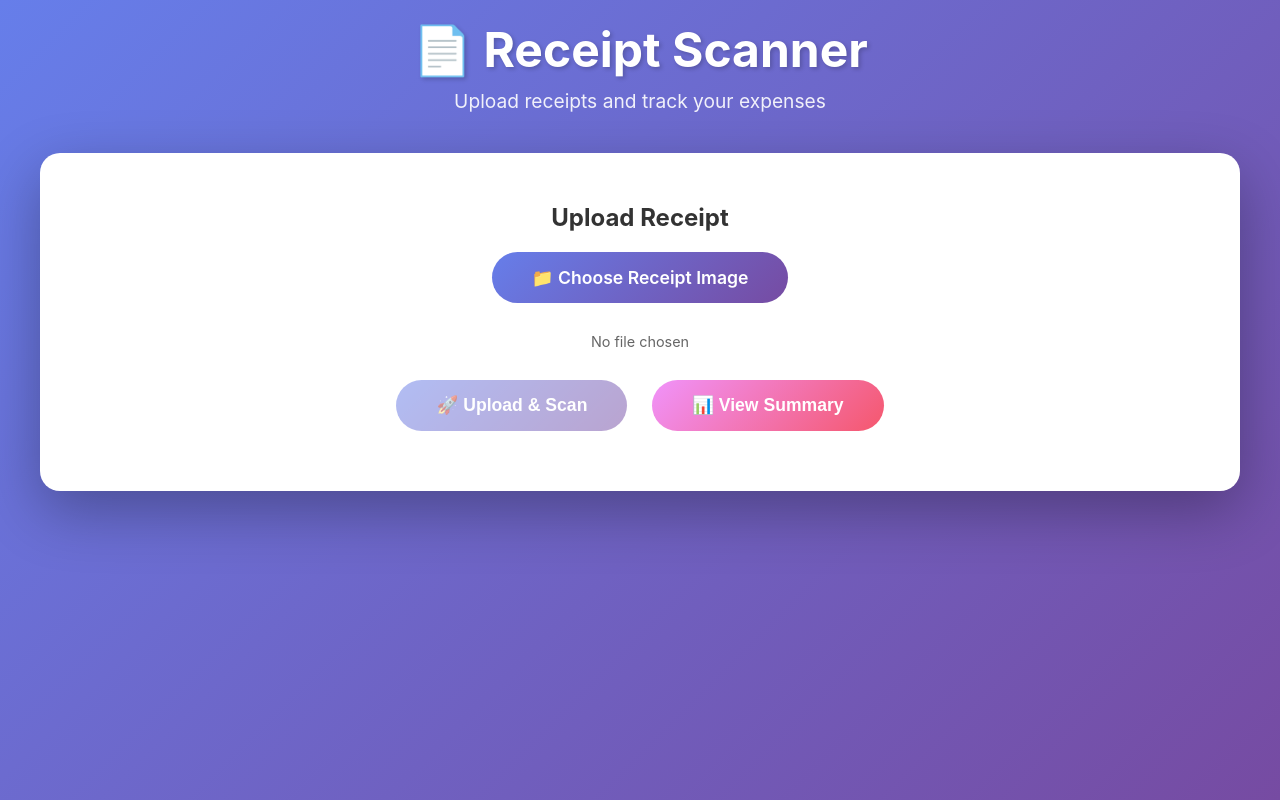
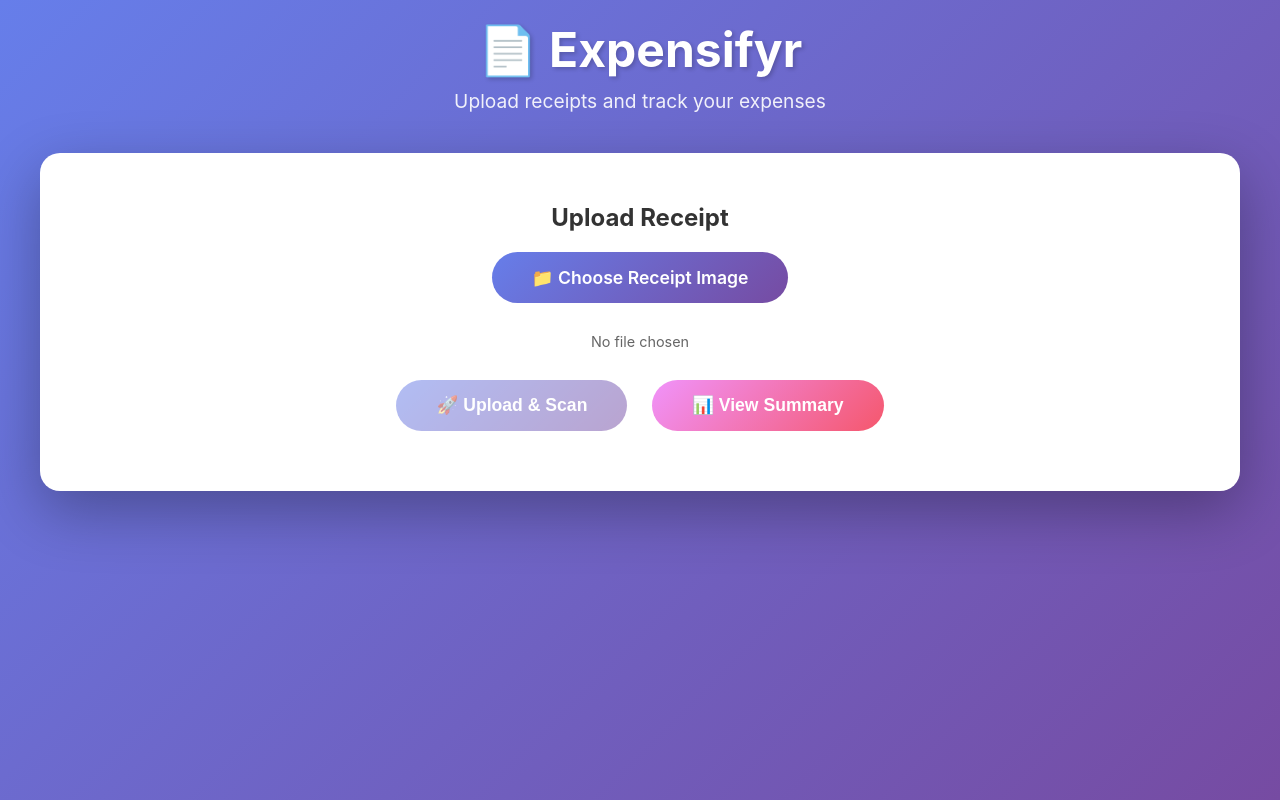
Before and after one commit to Fac4447/Expensifyr, a website: page public/index.html in a window 1280 px wide. Drawn offline with Linux system fonts and the light colour scheme.

Commit message:
Change title from 'Receipt Scanner' to 'Expensifyr' on homepage

```diff
--- a/public/index.html
+++ b/public/index.html
@@ -9,7 +9,7 @@
 <body>
     <div class="container">
         <div class="header">
-            <h1>📄 Receipt Scanner</h1>
+            <h1>📄 Expensifyr </h1>
             <p>Upload receipts and track your expenses</p>
         </div>
 
```
